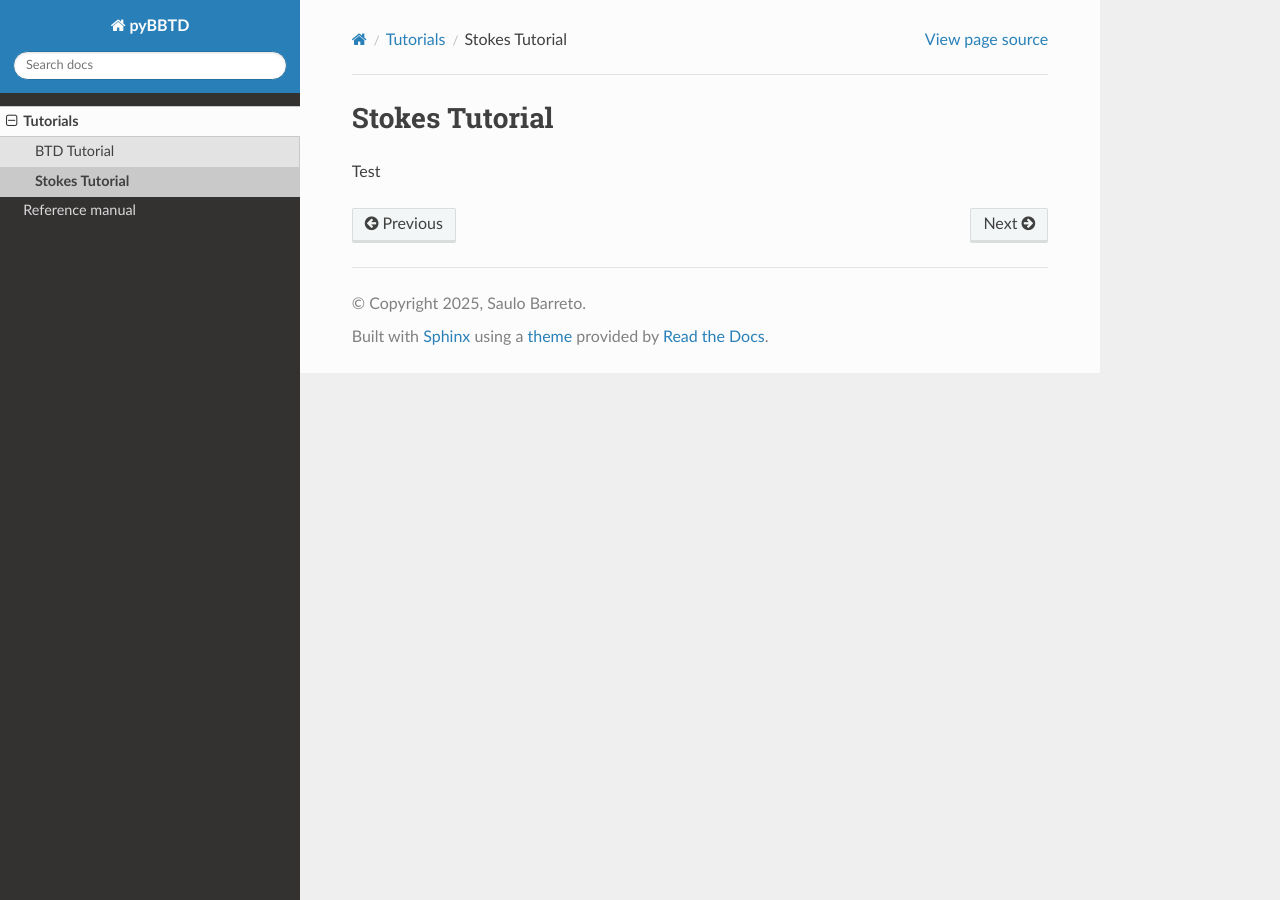
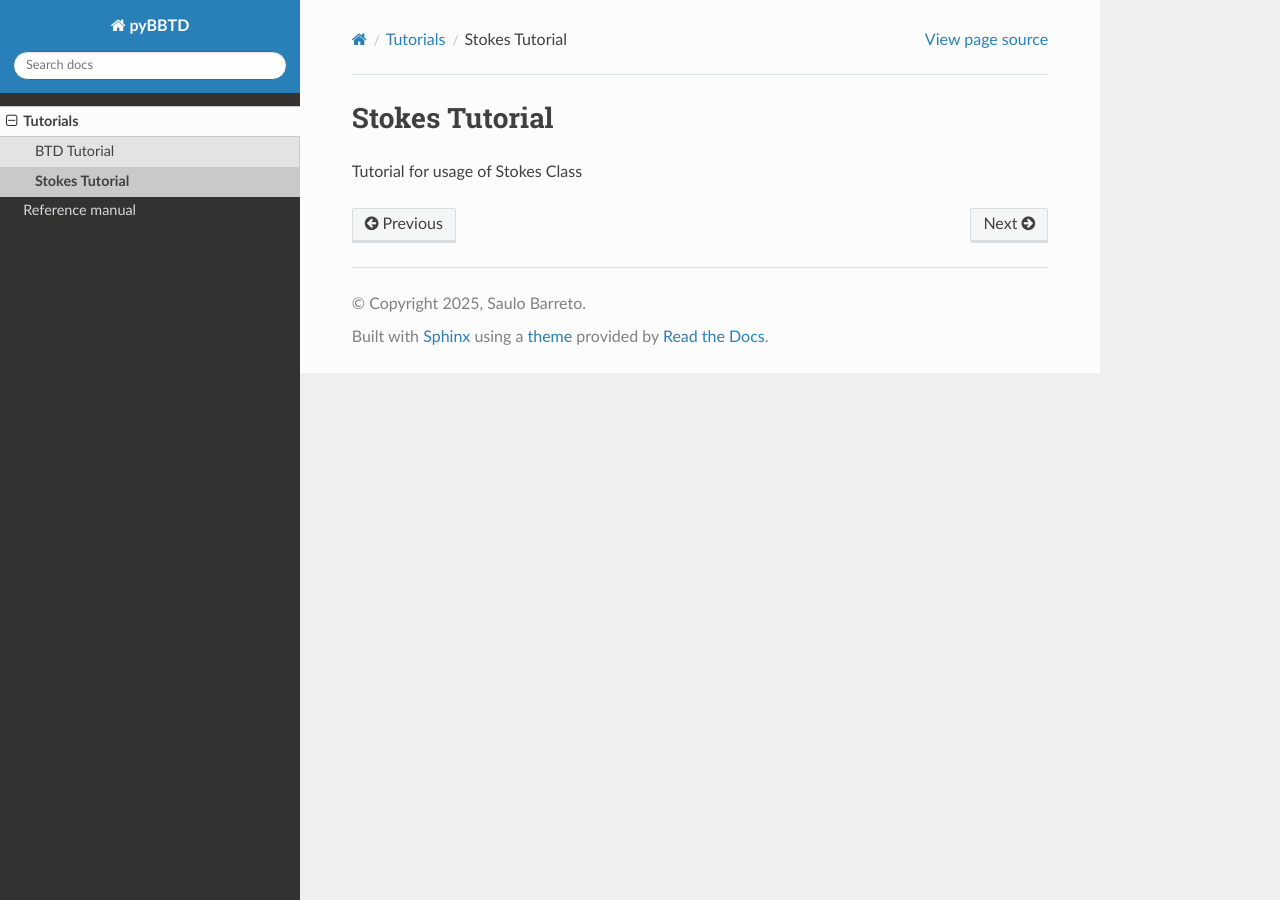
Before and after one commit to scbarreto/pyBBTD, a Sphinx documentation site: the page built from docs/tutorials/stokes.rst, in a window 1280 px wide. Built offline with Sphinx 7.4.7 and the Read the Docs theme 3.1.0, drawn with Linux system fonts in a browser that asks for light colours.

Commit message:
Updated Stokes tutorial

```diff
--- a/docs/tutorials/stokes.rst
+++ b/docs/tutorials/stokes.rst
@@ -1,4 +1,4 @@
 Stokes Tutorial
 ===============
 
-Test
+Tutorial for usage of Stokes Class
```
